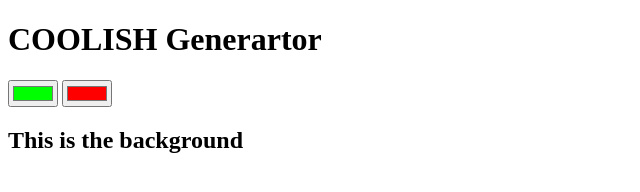
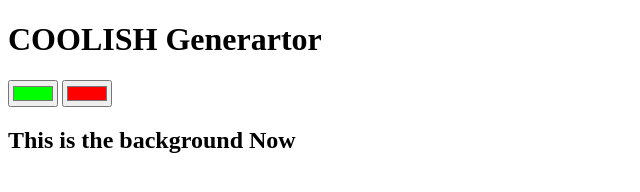
Before and after one commit to Kelvinbdavis/LearningGit, a plain HTML site: page index.html in a window 1280 px wide. Shown: the full height of the page, 0-640 px from the left. Drawn offline with Linux system fonts and the light colour scheme.

Commit message:
Try this Again

```diff
--- a/index.html
+++ b/index.html
@@ -9,7 +9,7 @@
 
   <input class="color1" type="color" name="color1" value="#00ff00">
   <input class = "color2" type="color" name="color2" value="#ff0000">
-  <h2>This is the background</h2>
+  <h2>This is the background Now</h2>
   <h3></h3>
   <script type="text/javascript" src="script.js"></script>
 </body>
```
